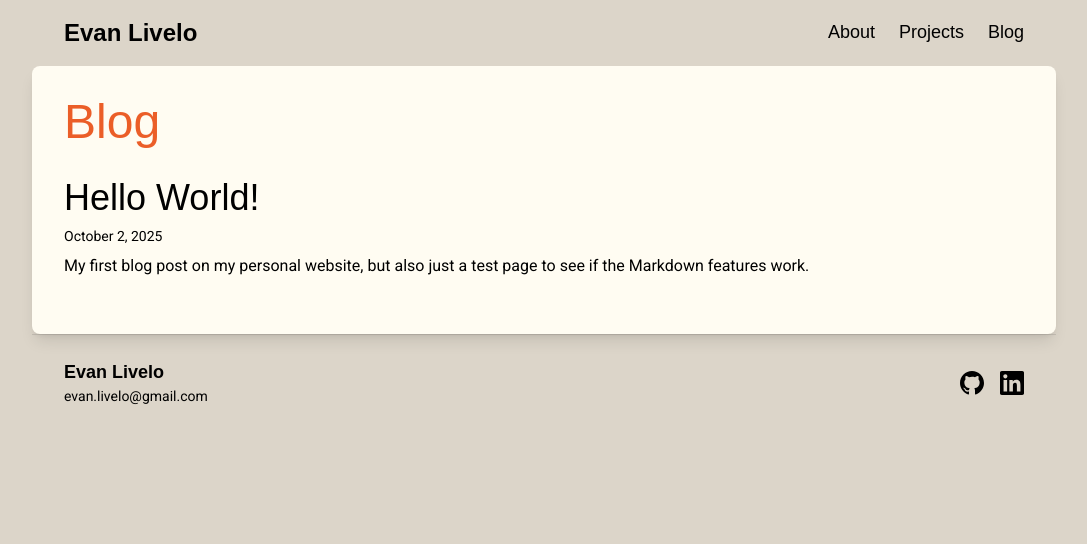
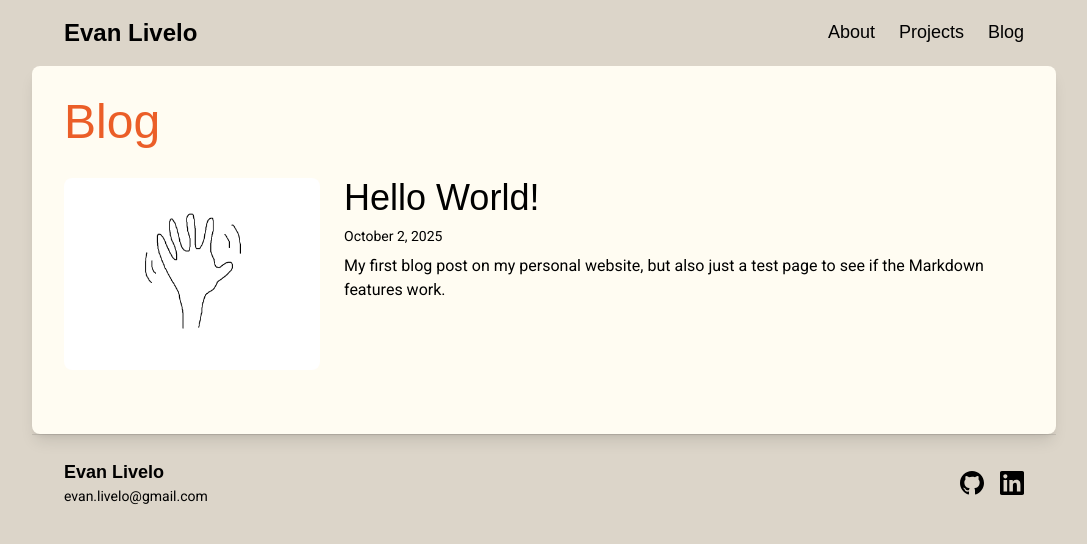
Before and after one commit to vandenn/evanlivelo.com, a Next.js app: page /blog in a window 1280 px wide. Shown: the top 544 px of the page, without its empty margins (96-1183 px from the left). Built offline with nearby package versions, Linux system fonts and the light colour scheme; a web font is replaced by a local one.

Commit message:
Show blog post image beside blog post entry

```diff
--- a/src/app/blog/page.tsx
+++ b/src/app/blog/page.tsx
@@ -1,3 +1,4 @@
+import Image from 'next/image';
 import Link from 'next/link';
 import { getBlogFiles } from '@/lib/markdown';
 
@@ -10,13 +11,27 @@ export default function Blog() {
         Blog
       </h1>
 
-      <div className="space-y-6 mt-8">
+      <div className="space-y-8 mt-8">
         {posts.map((post, index) => (
-          <article key={index} className="mb-6">
+          <article key={index} className="mb-8">
             <Link
               href={`/blog/${post.frontmatter.year}/${post.frontmatter.month}/${post.frontmatter.day}/${post.frontmatter.slug}`}
               className="block hover:opacity-80 transition-opacity"
             >
+              <div className="flex flex-col md:flex-row gap-6">
+                {post.frontmatter['og-img'] && (
+                  <div className="flex-shrink-0">
+                    <div className="relative w-full md:w-64 h-48 rounded-lg overflow-hidden">
+                      <Image
+                        src={post.frontmatter['og-img']}
+                        alt={post.frontmatter.title}
+                        fill
+                        className="object-cover"
+                      />
+                    </div>
+                  </div>
+                )}
+                <div className="flex-1">
                   <h2 className="mb-2 hover:underline">{post.frontmatter.title}</h2>
                   {post.frontmatter.date && (
                     <div className="text-sm text-gray-400 mb-2">
@@ -30,6 +45,8 @@ export default function Blog() {
                   {post.frontmatter.description && (
                     <p className="text-gray-300">{post.frontmatter.description}</p>
                   )}
+                </div>
+              </div>
             </Link>
           </article>
         ))}
```
Lines whose indentation alone changed are shown as unchanged.
